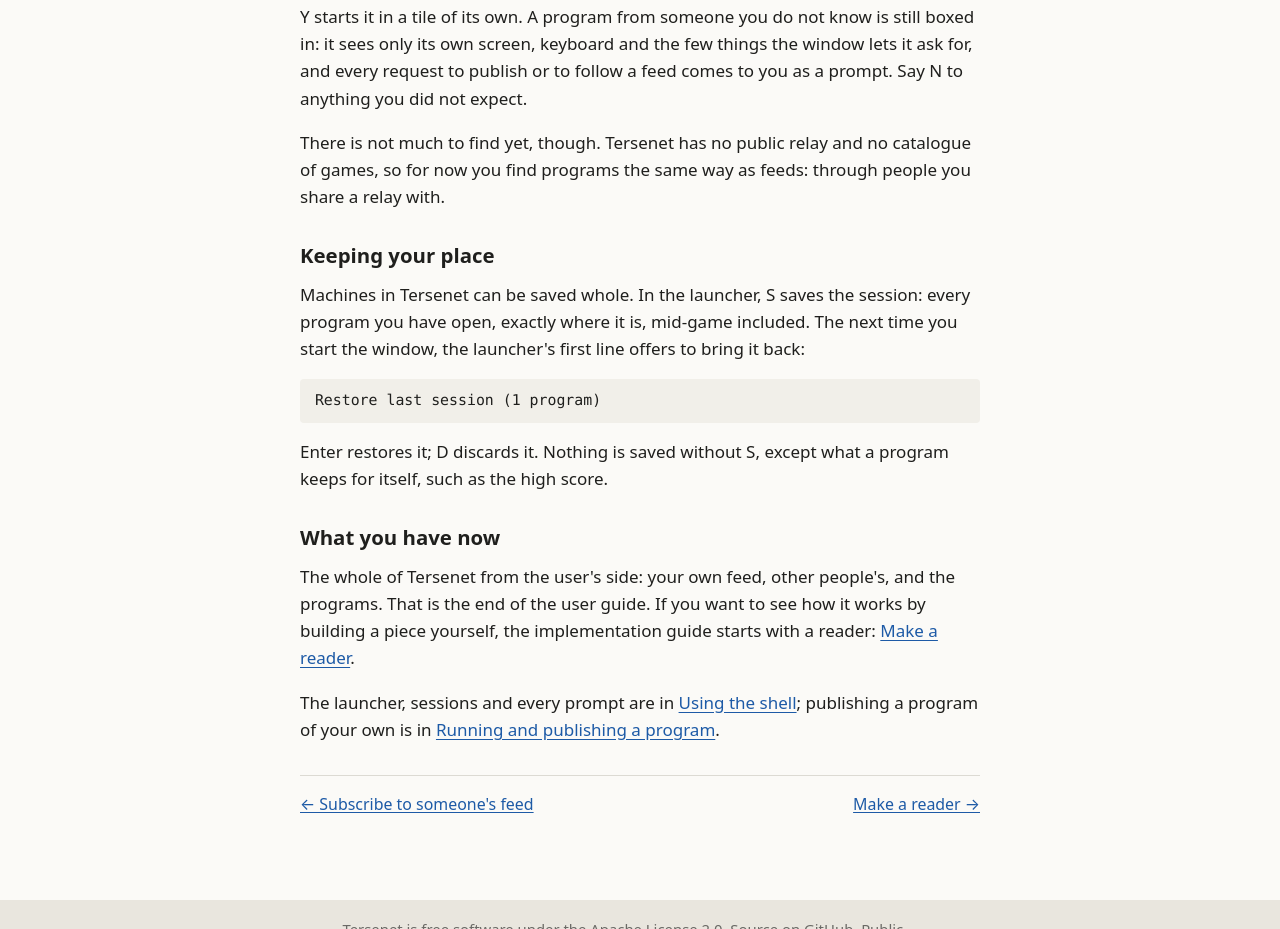
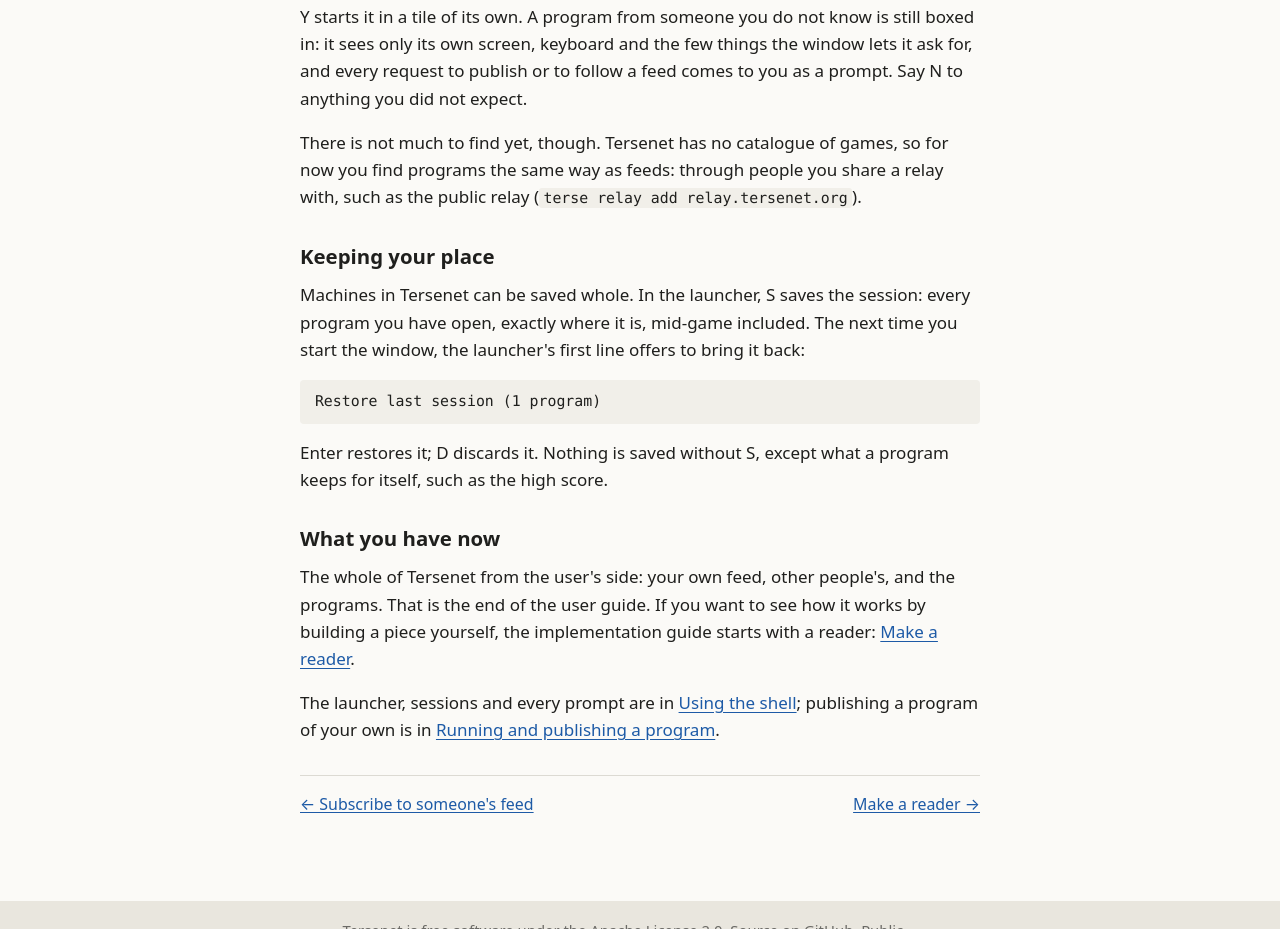
Before and after one commit to runvnc/terse, a plain HTML site: page site/guide-games.html in a window 1280 px wide. Shown: the part 2338-3267 px from the top of the page. Drawn offline with Linux system fonts and the light colour scheme.

Commit message:
Website merge: public relay named in the guides and the release notes (no built-in default), regenerated manual, reader, shell and site
Co-Authored-By: Claude Opus 5.5 <noreply@anthropic.com>
Claude-Session: https://claude.ai/code/session_016rQ6U5m2mN1VsRMfXyrm6v

```diff
--- a/site/guide-games.html
+++ b/site/guide-games.html
@@ -35,7 +35,7 @@
 <li>By search. <code>terse find --programs</code> and a name lists matching programs on your relays, with the publisher&#39;s key; subscribe to that feed, and the program is in your launcher.</li>
 </ul>
 <p>Y starts it in a tile of its own. A program from someone you do not know is still boxed in: it sees only its own screen, keyboard and the few things the window lets it ask for, and every request to publish or to follow a feed comes to you as a prompt. Say N to anything you did not expect.</p>
-<p>There is not much to find yet, though. Tersenet has no public relay and no catalogue of games, so for now you find programs the same way as feeds: through people you share a relay with.</p>
+<p>There is not much to find yet, though. Tersenet has no catalogue of games, so for now you find programs the same way as feeds: through people you share a relay with, such as the public relay (<code>terse relay add relay.tersenet.org</code>).</p>
 <h2 id="keeping-your-place">Keeping your place</h2>
 <p>Machines in Tersenet can be saved whole. In the launcher, S saves the session: every program you have open, exactly where it is, mid-game included. The next time you start the window, the launcher&#39;s first line offers to bring it back:</p>
 <pre>Restore last session (1 program)</pre>
```
Also changed, not shown: site/guide-subscribe.html (+1 -1 lines), docs/manual/build/contents.txt, docs/manual/build/guide-games.txt, docs/manual/build/guide-install.txt, docs/manual/build/guide-profile.txt, docs/manual/build/guide-read.txt, docs/manual/build/guide-run.txt, docs/manual/build/guide-subscribe.txt, docs/manual/build/guide-write.txt, docs/manual/build/index.txt, docs/manual/guide-games.txt, docs/manual/guide-subscribe.txt, programs/reader/expected/manual-index.txt, 6 other files.
